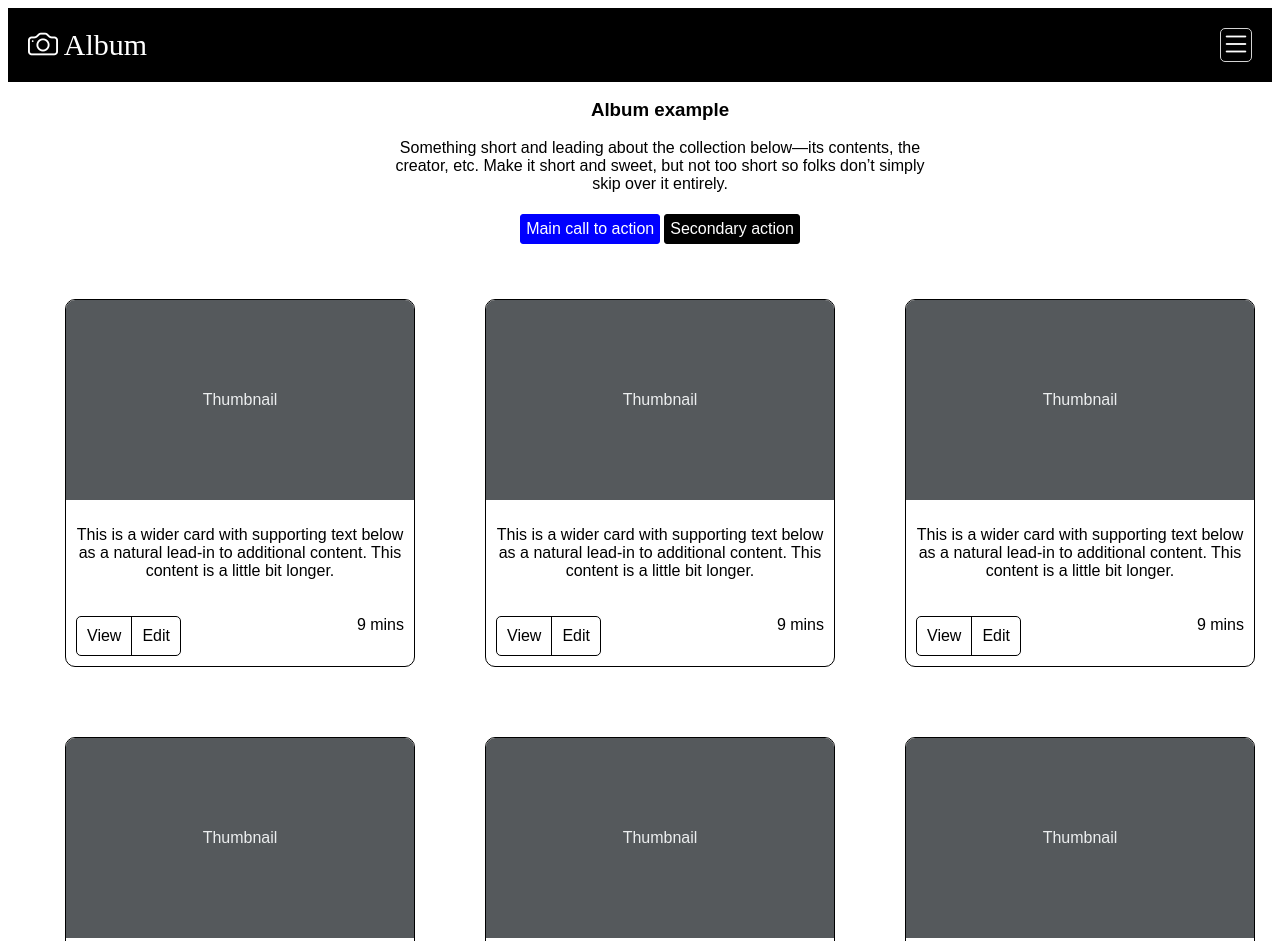
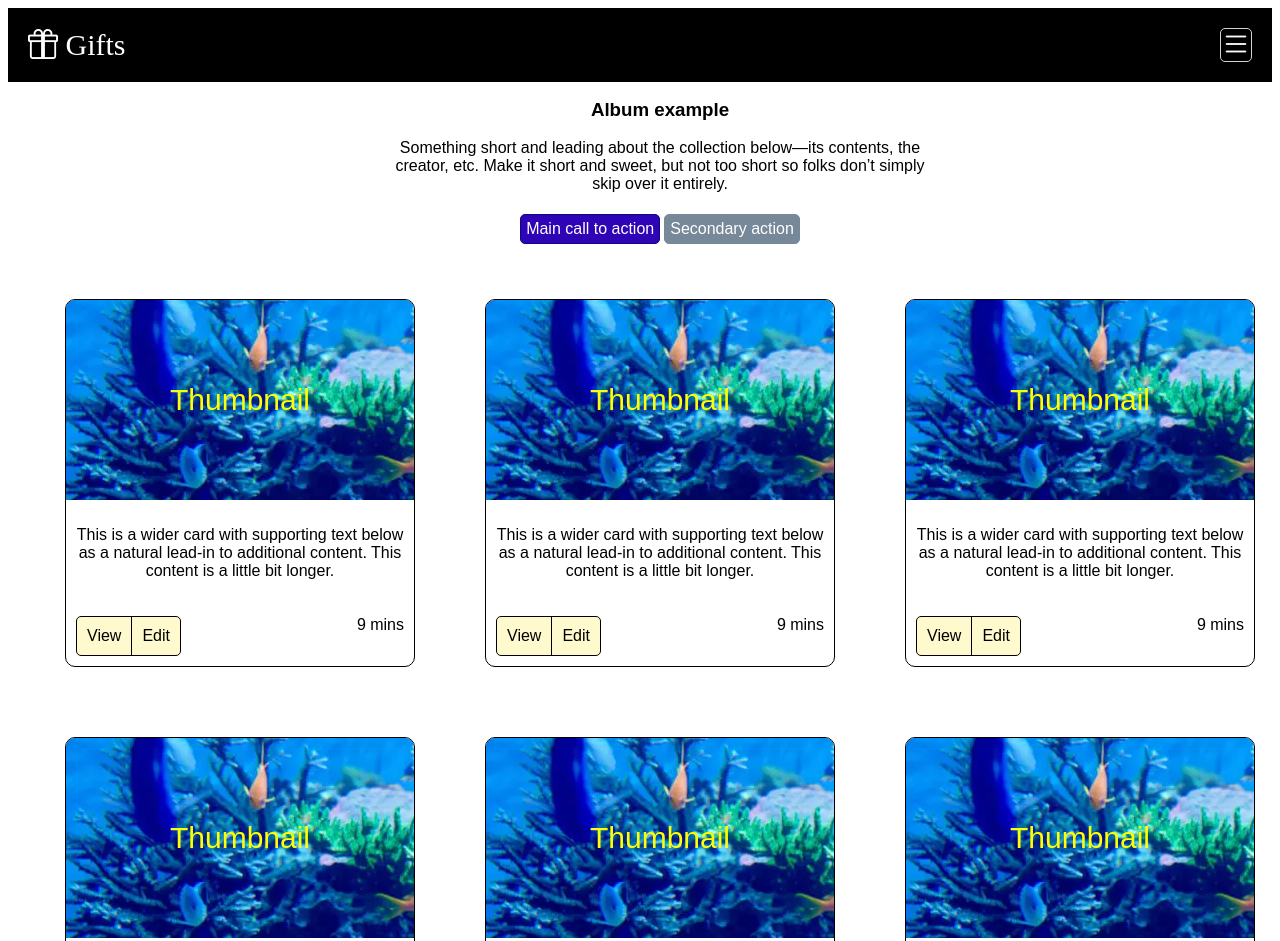
Before and after one commit to saisri-sattineedi/template, a plain HTML site: page index.html in a window 1280 px wide. Shown: the top 941 px of the page. Drawn offline with nearby package versions, Linux system fonts and the light colour scheme.

Commit message:
Saisri-sattineedi

```diff
--- a/album2.html
+++ b/index.html
@@ -28,19 +28,19 @@
                 margin-top: -2px;
             }
             #u{
-                border: 1px solid blue;
-                background-color: blue;
+                border: 1px solid rgb(11, 11, 125);
+                background-color: rgb(46, 4, 182);
                 color: white;
                 padding: 5px;
-                border-radius: 3px;
+                border-radius: 5px;
                 margin-right: 2px;
             }
             #v{
-                border: 1px solid black;
-                background-color: black;
+                border: 1px solid lightslategray;
+                background-color:lightslategray;
                 color: white;
                 padding: 5px;
-                border-radius: 3px;
+                border-radius: 5px;
                 margin-left: 2px;
             }
             .dj{
@@ -63,7 +63,10 @@
             justify-content: center;
             height:200px;
             background-color:rgb(85,89,92);
-            color:rgb(236,238,239) ;
+            color:yellow ;
+            background-image: url('fish3.webp');
+            font-size: 30px;
+
 
             }
            .dj .dora{
@@ -81,12 +84,22 @@
                 border: 1px solid;
                 align-items: center;
                 border-radius: 5px;
+                background-color: lemonchiffon;
+                overflow: hidden;
             }
             .dj .dora .bujji div{
                 padding: 10px;
             }
             .dj .dora .bujji div:first-of-type{
             border-right: 1px solid;
+            }
+            .bujji div:first-of-type:hover {
+               background-color:midnightblue;
+               color: white;
+            }
+            .bujji div:last-of-type:hover {
+               background-color:midnightblue;
+               color: white;
             }
 
           u{
@@ -106,7 +119,7 @@
     </head>
     <body>
         <div id="m1">
-            <div><i class="bi bi-camera"></i> Album</div>
+            <div><i class="bi bi-gift"></i> Gifts</div>
             <div id="i1"><i class="bi bi-list"></i></div>
         </div>
         <div id="b1">
```
Also changed, not shown: bgimg 1.jpeg (added), bgimg 2.webp (added), fish.jpeg (added), fish2.jpeg (added), fish3.webp (added).
